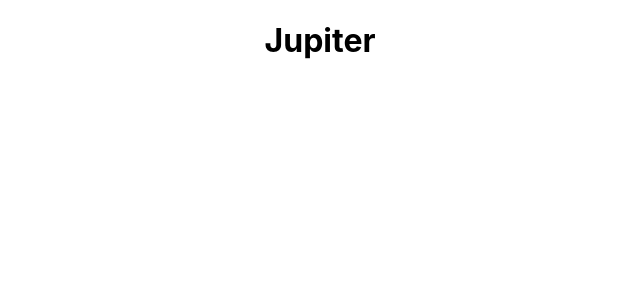
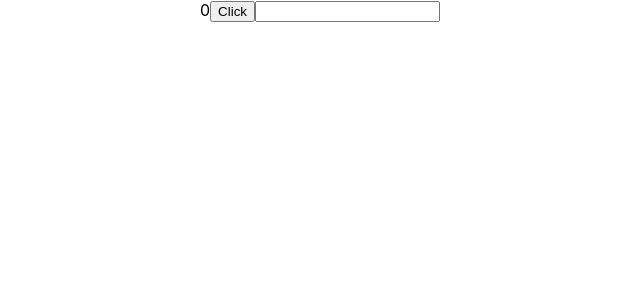
Before and after one commit to GeniaBarykin/reacttutorial, a React (Create React App) app: page / in a window 1280 px wide. Shown: the top 300 px of the page, without its empty margins (320-960 px from the left). Built offline with nearby package versions, Linux system fonts and the light colour scheme.

Commit message:
4 lesson state

```diff
--- a/src/App.js
+++ b/src/App.js
@@ -1,24 +1,26 @@
 import logo from './logo.svg';
 import './App.css';
 import {Planet} from './Planet';
+import {useState} from "react"
+
 
 function App() {
-  const age = 18;
-  const isGreen = true;
-  const names = [
-    { name: "Mars", isGas: false},
-    { name:"Earth", isGas: false},
-    { name:"Jupiter", isGas: true},
-  ];
+  const [number, setAge] = useState(0);
+  const [text,setText] = useState("");
+  const increaseNumber = () => {
+    setAge(number+1);
+  }
+
+  const changeText = (e) =>{
+    setText(e.target.value)
+  }
 
     return (
       <div className="App">
-      {names.map((planet, key) => {
-         if (planet.isGas) return <Planet name={planet.name}></Planet>
-      })}
-      {/* {age >= 18 ? <h1> Over age </h1> : <h1> Under age</h1>}
-      <h1 style={{color: isGreen ? "green" : "red"}}>This has color</h1>
-      {isGreen && <button>Button</button>} */}
+        {number}
+      <button onClick={increaseNumber}> Click</button>
+      <input type= "text" onChange={changeText}></input>
+      {text}
     </div>);
 
 }
```
